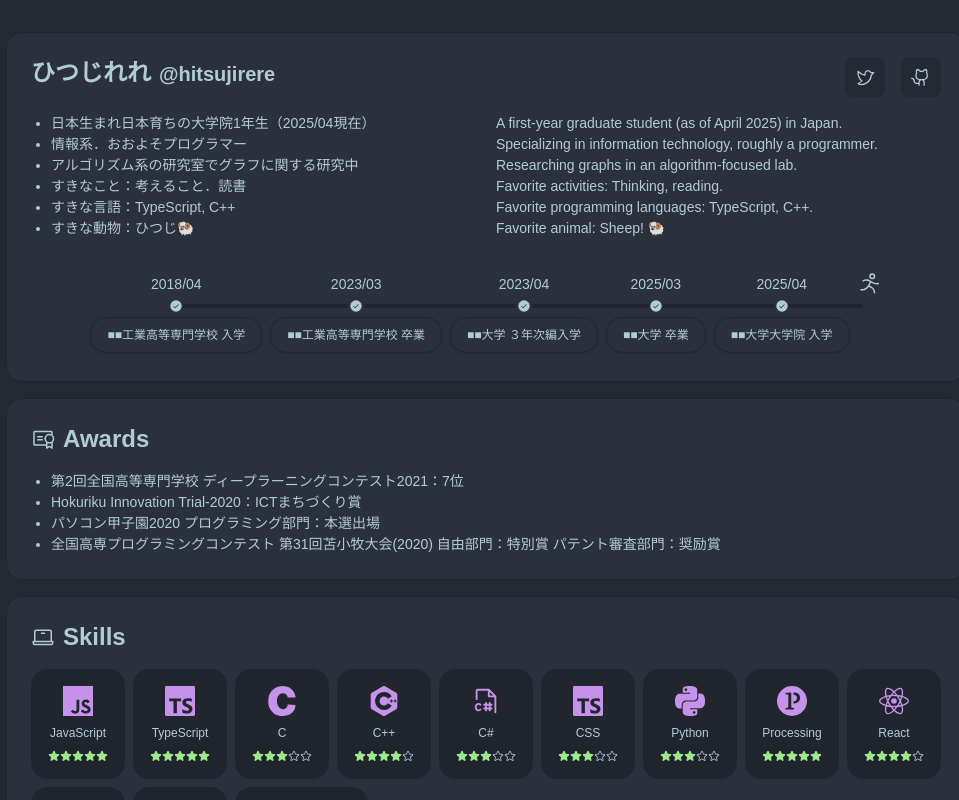
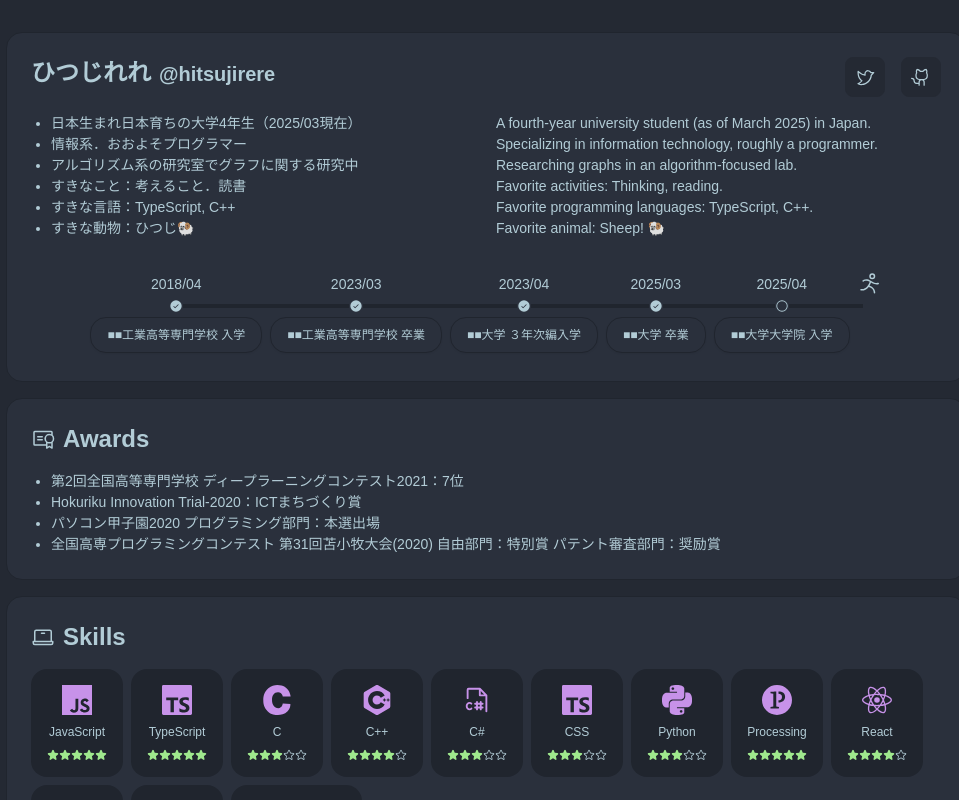
Before and after one commit to HitsujiRere/webpage, a Next.js app: page / in a window 1280 px wide. Shown: the top 800 px of the page, without its empty margins (154-1113 px from the left). Built offline with nearby package versions, Linux system fonts and the light colour scheme; a web font is replaced by a local one.

Commit message:
新年度を迎えたかによる情報の変更

```diff
--- /dev/null
+++ b/jest.config.js
@@ -0,0 +1,7 @@
+/** @type {import('ts-jest').JestConfigWithTsJest} **/
+module.exports = {
+  testEnvironment: "node",
+  transform: {
+    "^.+.tsx?$": ["ts-jest", {}],
+  },
+};
--- a/package.json
+++ b/package.json
@@ -17,13 +17,16 @@
   "devDependencies": {
     "@biomejs/biome": "^1.9.4",
     "@tailwindcss/postcss": "^4",
+    "@types/jest": "^29.5.14",
     "@types/node": "^20",
     "@types/react": "^19",
     "@types/react-dom": "^19",
     "classnames": "^2.5.1",
     "daisyui": "^5.0.9",
+    "jest": "^29.7.0",
     "react-icons": "^5.5.0",
     "tailwindcss": "^4",
+    "ts-jest": "^29.3.0",
     "typescript": "^5"
   }
 }
--- a/src/app/_components/About.tsx
+++ b/src/app/_components/About.tsx
@@ -1,6 +1,7 @@
 import { PiGithubLogo, PiTwitterLogo } from "react-icons/pi";
 import { GridList } from "~/components/GridList";
 import { Timeline } from "~/components/Timeline";
+import { hasNewFiscalYearStarted } from "~/utils/hasNewFiscalYearStarted";
 
 export const About = () => {
   return (
@@ -35,10 +36,15 @@ export const About = () => {
 
         <GridList
           contents={[
-            [
-              "日本生まれ日本育ちの大学院1年生（2025/04現在）",
-              "A first-year graduate student (as of April 2025) in Japan.",
-            ],
+            hasNewFiscalYearStarted()
+              ? [
+                  "日本生まれ日本育ちの大学院1年生（2025/04現在）",
+                  "A first-year graduate student (as of April 2025) in Japan.",
+                ]
+              : [
+                  "日本生まれ日本育ちの大学4年生（2025/03現在）",
+                  "A fourth-year university student (as of March 2025) in Japan.",
+                ],
             [
               "情報系．おおよそプログラマー",
               "Specializing in information technology, roughly a programmer.",
@@ -66,7 +72,11 @@ export const About = () => {
             { time: "2023/03", title: "■■工業高等専門学校 卒業" },
             { time: "2023/04", title: "■■大学 ３年次編入学" },
             { time: "2025/03", title: "■■大学 卒業" },
-            { time: "2025/04", title: "■■大学大学院 入学" },
+            {
+              time: "2025/04",
+              title: "■■大学大学院 入学",
+              isPast: hasNewFiscalYearStarted(),
+            },
           ]}
         />
       </div>
--- a/src/components/SkillCard/index.tsx
+++ b/src/components/SkillCard/index.tsx
@@ -9,7 +9,7 @@ export type SkillCardProps = SkillCardBodyProps & {
 };
 
 export const SkillCard = ({ href, ...props }: SkillCardProps) => {
-  const baseClassName = "card card-border card-sm border-base-300 bg-base-300";
+  const baseClassName = "card card-sm bg-base-300";
 
   if (href !== undefined) {
     return (
--- /dev/null
+++ b/src/utils/hasNewFiscalYearStarted.ts
@@ -0,0 +1,5 @@
+export const hasNewFiscalYearStarted = () => {
+  const currentYear = new Date().getFullYear();
+  const currentMonth = new Date().getMonth() + 1;
+  return currentYear >= 2025 && currentMonth >= 4;
+};
```
Also changed, not shown: 2 other files (tests, documents, lock files or other folders).
